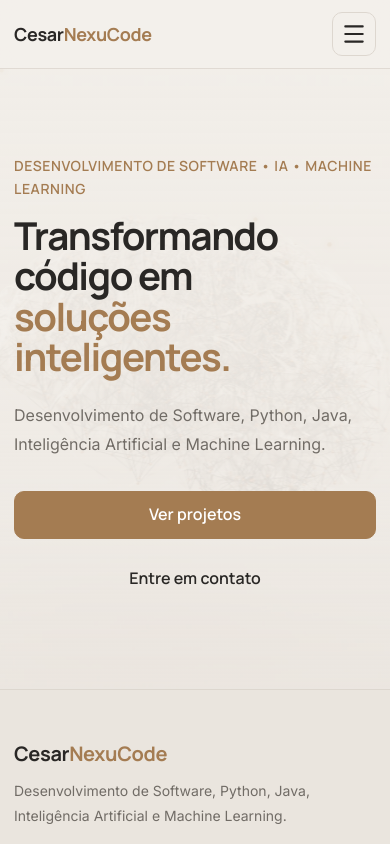
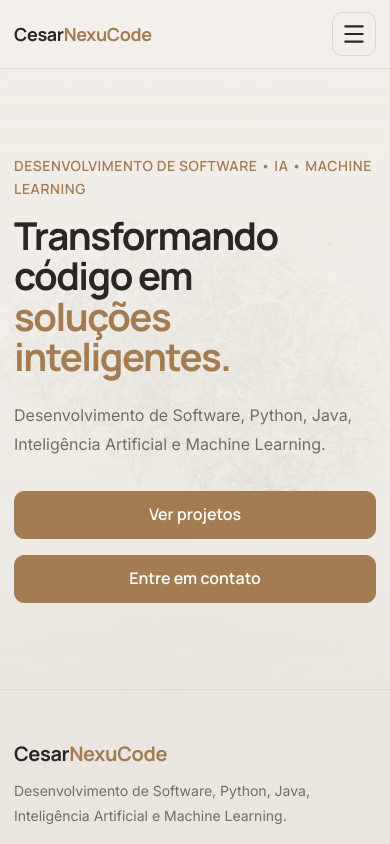
Before and after one commit to Cesarleitor/CesarNexuCode, a React app in the folder frontend/: page /CesarNexuCode/ in a window 390 px wide. Shown: the top 844 px of the page. Built offline with nearby package versions, Linux system fonts and the light colour scheme; the HTML template or start-up script is replaced by a standard one.

Commit message:
fix: ajustar imagem do hero no mobile

```diff
--- a/frontend/src/pages/Home/Home.jsx
+++ b/frontend/src/pages/Home/Home.jsx
@@ -56,7 +56,7 @@ function Home() {
 
             <Link
               to="/contato"
-              className="button button-secondary"
+              className="button button-primary"
             >
               Entre em contato
             </Link>
```
